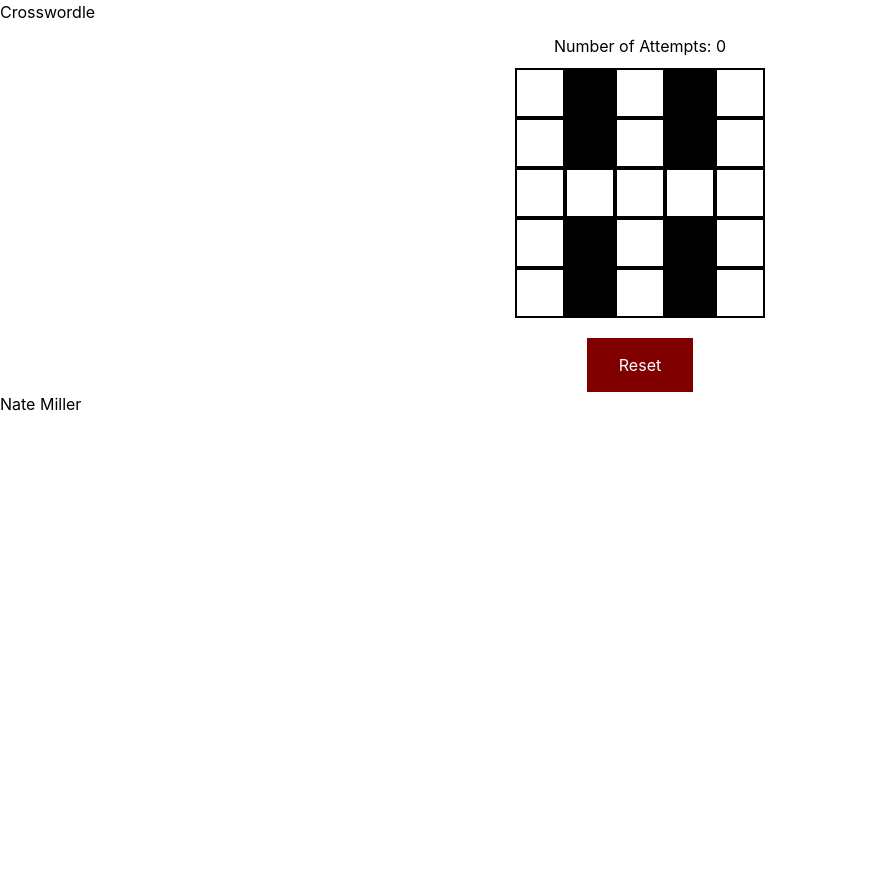
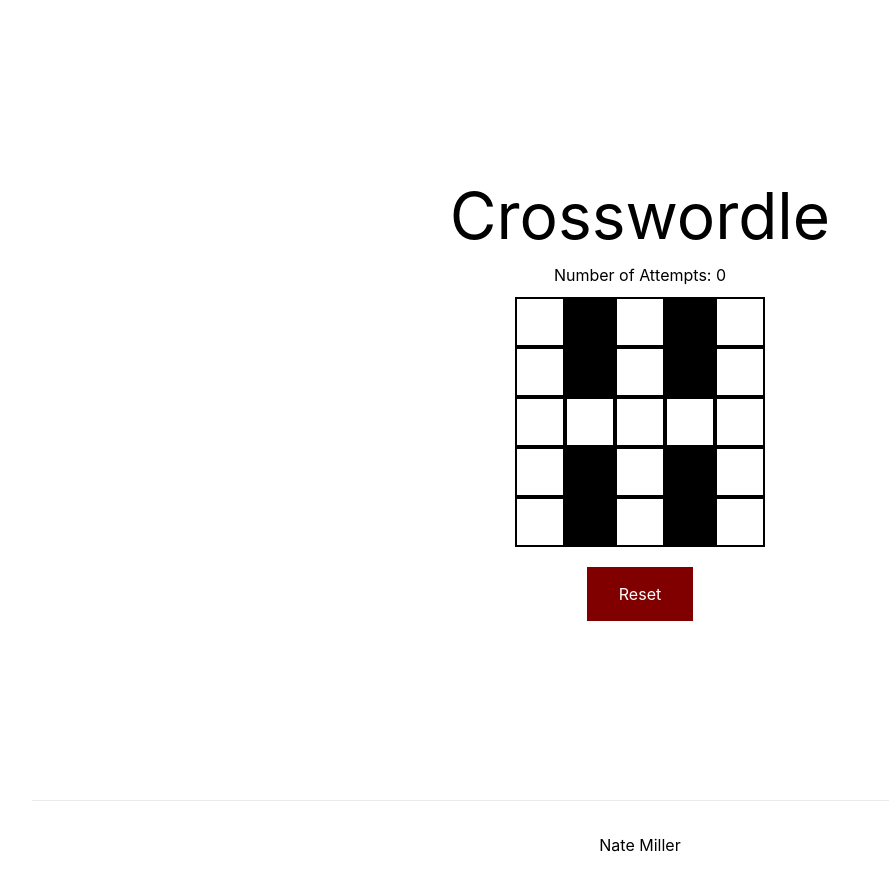
Before and after one commit to nkdmiller/crosswordle, a Next.js app: page / in a window 1280 px wide. Shown: the whole page, without its empty margins (0-889 px from the left). Before the commit the page ends 800 px from the top, so only its background shows below. Built offline with nearby package versions, Linux system fonts and the light colour scheme.

Commit message:
fix heroku issue?

```diff
--- a/components/crossword.jsx
+++ b/components/crossword.jsx
@@ -1,7 +1,7 @@
 import { React, useState, useEffect } from 'react';
 import crossword from '../data/puzzle';
 import {useRouter} from "next/router";
-import Modal from "./Modal";
+import Modal from "./modal";
 import Link from "next/link";
 
 const Crossword = () => {
--- a/styles/Home.module.css
+++ b/styles/Home.module.css
@@ -1,4 +1,4 @@
-/* .container {
+.container {
   padding: 0 2rem;
 }
 
@@ -113,4 +113,4 @@
     width: 100%;
     flex-direction: column;
   }
-} */
+}
```
